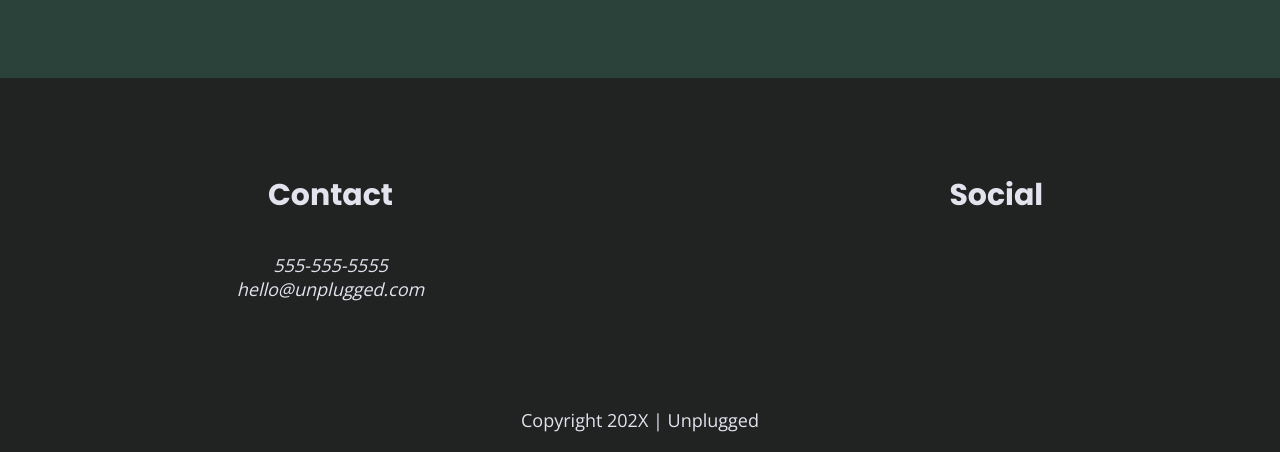
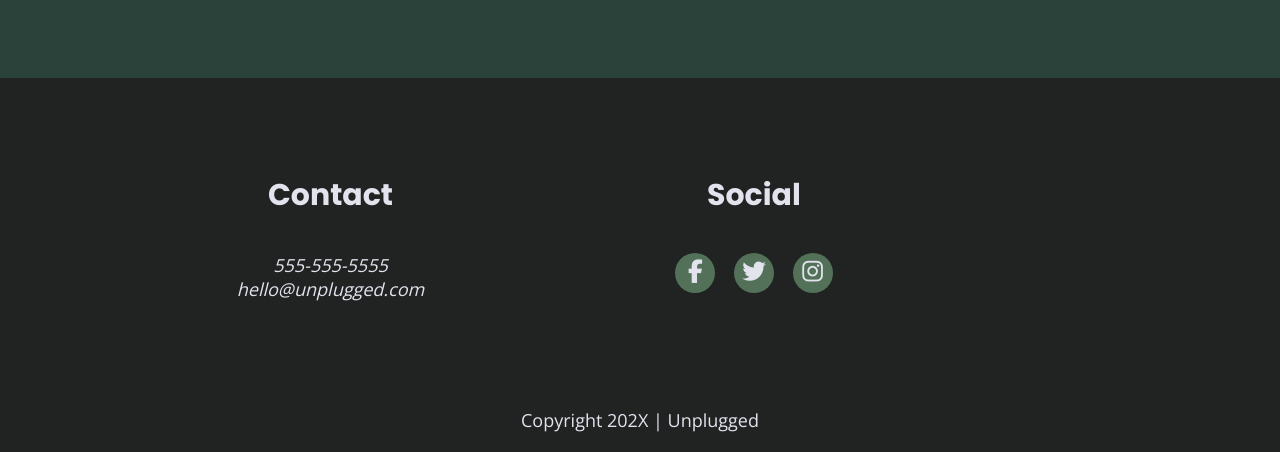
Before and after one commit to JeffG58/outdoor, a website built with Parcel: page index.html in a window 1280 px wide. Shown: the part 2754-3206 px from the top of the page. Built offline with nearby package versions, Linux system fonts and the light colour scheme.

Commit message:
social icons in, little more tweaking done to rest

```diff
--- a/css/main.css
+++ b/css/main.css
@@ -171,6 +171,20 @@ h2, h3, h4{
 }
 
 
+.social p{
+  background-color:#527158;
+  border-radius: 50%;
+  width:40px;
+  height: 40px;
+  display: flex;
+  justify-content: center;
+  align-items: center;
+}
+footer .icon i{
+  font-size: 1.312em;
+}
+
+
 /********************------------------------mobile all pages--------------------******************/
 .content-wrapper{
   width:90%;
@@ -249,6 +263,7 @@ footer p{
   margin:0;
 }
 
+
 footer address{
   margin-bottom: 50px;
 }
@@ -264,8 +279,18 @@ footer address{
   margin-bottom: 50px;
 }
 
+footer .icon{
+  display: flex;
+  justify-content: space-around;
+  align-items: center;
+}
+
 .copyright p{
   margin: 20px 0;
+}
+footer .social{
+  width:40%;
+  padding: 0 30%;
 }
 
 /*************************----------------- MAIN PAGE --moble style ---------------------****************************/
@@ -600,6 +625,7 @@ article .item-description{
 
   footer .social h4{
     margin:0;
+    width:130%;
   }
 
   footer .contact h4, footer .social h4{
@@ -608,6 +634,14 @@ article .item-description{
 
   footer address, a{
    padding-bottom: 100px;
+  }
+
+  footer .icon{
+    width:130%;
+  }
+
+  .icon a{
+    padding:0;
   }
 
   /***************------------------------ main tablet -----------------------****************************/
--- a/index.html
+++ b/index.html
@@ -158,15 +158,17 @@
         </div>
         <div class="social">
           <h4>Social</h4>
+          <div class="icon">
           <p>
-            <a href="https://www.facebook.com/" target="_blank"></a>
+            <a href=""><i class="fab fa-facebook-f"></i></a>
           </p>
           <p>
-            <a href="https://twitter.com/" target="_blank"></a>
+            <a href=""><i class="fab fa-twitter"></i></a>
           </p>
           <p>
-            <a href="https://www.instagram.com/" target="_blank"></a>
+            <a href=""><i class="fab fa-instagram"></i></a>
           </p>
+          </div>
         </div>
       </div>
     </div>
```
